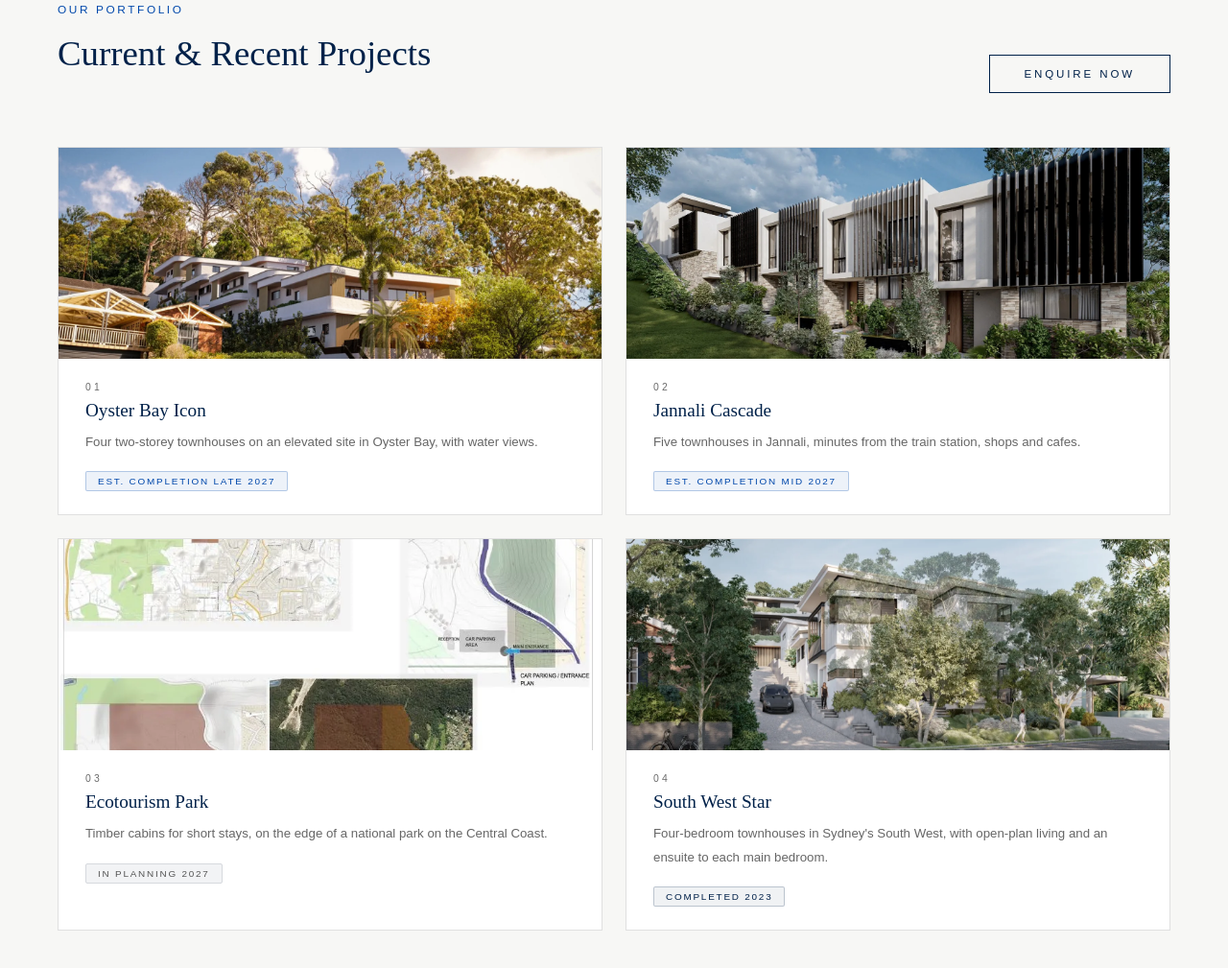
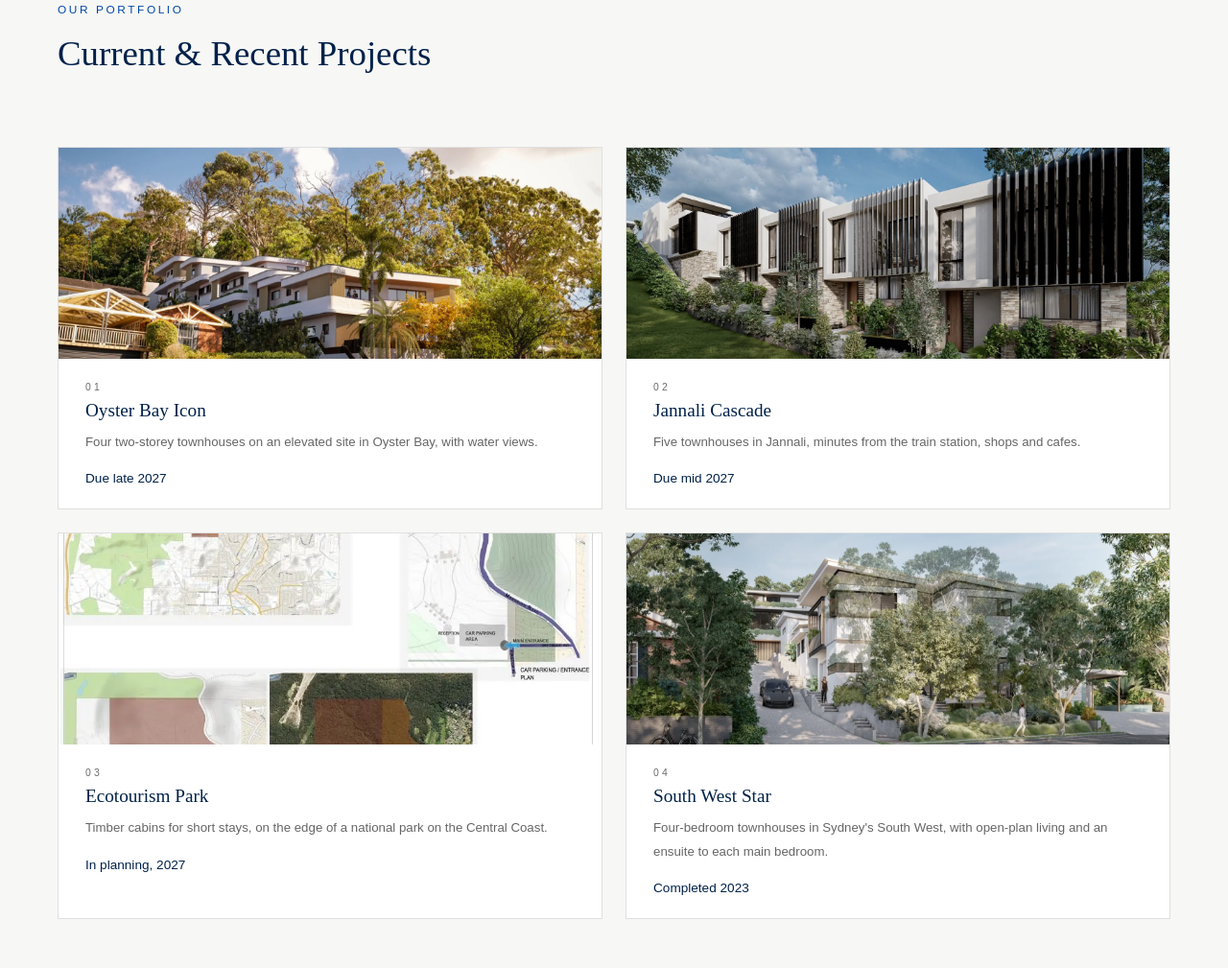
Before and after one commit to Able-Business/ablebusiness.com.au, a plain HTML site: page index.html in a window 1280 px wide. Shown: the part 897-1906 px from the top of the page at 96% size. Drawn offline with Linux system fonts and the light colour scheme.

Commit message:
Remove Enquire Now, replace status tags with plain text
Sophie's request. The Enquire Now button in the projects header is gone
(the nav and the contact section below still lead to the form), along
with the now unused .btn-navy styles.

The status tags were bordered, tinted, letter-spaced caps boxes
("EST. COMPLETION LATE 2027"), which read as template UI. Each is now
a single line of plain navy text: "Due late 2027", "Due mid 2027",
"In planning, 2027", "Completed 2023". The three status-* colour
classes are removed.

Checked at 1024 and 375px, no horizontal scroll, no console errors.

Co-Authored-By: Claude Opus 5.5 <noreply@anthropic.com>

```diff
--- a/index.html
+++ b/index.html
@@ -78,8 +78,6 @@
   .hero-sub{font-size:.95rem;color:rgba(255,255,255,.75);max-width:540px;margin:0 auto 40px;line-height:1.9;text-wrap:balance;font-family:'Barlow',sans-serif;}
   .btn{display:inline-block;padding:13px 36px;border:1px solid #fff;color:#fff;text-decoration:none;font-size:.72rem;letter-spacing:.25em;text-transform:uppercase;font-family:'Barlow',sans-serif;transition:.3s;background:transparent;}
   .btn:hover{background:#fff;color:var(--navy);}
-  .btn-navy{border-color:var(--navy);color:var(--navy);}
-  .btn-navy:hover{background:var(--navy);color:#fff;}
   .scroll-hint{position:absolute;bottom:36px;left:50%;transform:translateX(-50%);z-index:2;display:flex;flex-direction:column;align-items:center;gap:8px;color:rgba(255,255,255,.5);font-size:.65rem;letter-spacing:.25em;text-transform:uppercase;font-family:'Barlow',sans-serif;}
   .scroll-line{width:1px;height:48px;background:linear-gradient(to bottom,rgba(255,255,255,.6),transparent);animation:scrollPulse 2s infinite;}
 
@@ -102,10 +100,7 @@
   .project-num{font-size:.65rem;letter-spacing:.3em;color:var(--light-muted);font-family:'Barlow',sans-serif;margin-bottom:8px;}
   .project-title{font-family:'Martel',serif;font-size:1.2rem;font-weight:400;margin-bottom:10px;color:var(--navy);}
   .project-desc{font-size:.83rem;color:var(--muted);line-height:1.85;font-family:'Barlow',sans-serif;margin-bottom:18px;}
-  .project-status{display:inline-block;padding:4px 12px;font-size:.62rem;letter-spacing:.18em;text-transform:uppercase;font-family:'Barlow',sans-serif;border-radius:2px;}
-  .status-planning{background:#f2f3f5;color:#555;border:1px solid #d6d9de;}
-  .status-construction{background:rgba(0,72,171,.07);color:var(--blue);border:1px solid rgba(0,72,171,.25);}
-  .status-completed{background:rgba(0,33,73,.06);color:var(--navy);border:1px solid rgba(0,33,73,.22);}
+  .project-status{display:block;font-size:.85rem;font-weight:500;color:var(--navy);font-family:'Barlow',sans-serif;}
 
   /* ABOUT */
   #about{display:flex;justify-content:center;background:var(--white);}
@@ -231,7 +226,6 @@
       <p class="section-label">Our Portfolio</p>
       <h2 class="section-title">Current &amp; Recent Projects</h2>
     </div>
-    <a href="#contact" class="btn btn-navy">Enquire Now</a>
   </div>
   <div class="projects-grid reveal">
 
@@ -241,7 +235,7 @@
         <p class="project-num">01</p>
         <h3 class="project-title">Oyster Bay Icon</h3>
         <p class="project-desc">Four two-storey townhouses on an elevated site in Oyster Bay, with water views.</p>
-        <span class="project-status status-construction">Est. Completion Late 2027</span>
+        <p class="project-status">Due late 2027</p>
       </div>
     </div>
 
@@ -251,7 +245,7 @@
         <p class="project-num">02</p>
         <h3 class="project-title">Jannali Cascade</h3>
         <p class="project-desc">Five townhouses in Jannali, minutes from the train station, shops and cafes.</p>
-        <span class="project-status status-construction">Est. Completion Mid 2027</span>
+        <p class="project-status">Due mid 2027</p>
       </div>
     </div>
 
@@ -261,7 +255,7 @@
         <p class="project-num">03</p>
         <h3 class="project-title">Ecotourism Park</h3>
         <p class="project-desc">Timber cabins for short stays, on the edge of a national park on the Central Coast.</p>
-        <span class="project-status status-planning">In Planning 2027</span>
+        <p class="project-status">In planning, 2027</p>
       </div>
     </div>
 
@@ -271,7 +265,7 @@
         <p class="project-num">04</p>
         <h3 class="project-title">South West Star</h3>
         <p class="project-desc">Four-bedroom townhouses in Sydney's South West, with open-plan living and an ensuite to each main bedroom.</p>
-        <span class="project-status status-completed">Completed 2023</span>
+        <p class="project-status">Completed 2023</p>
       </div>
     </div>
 
```
